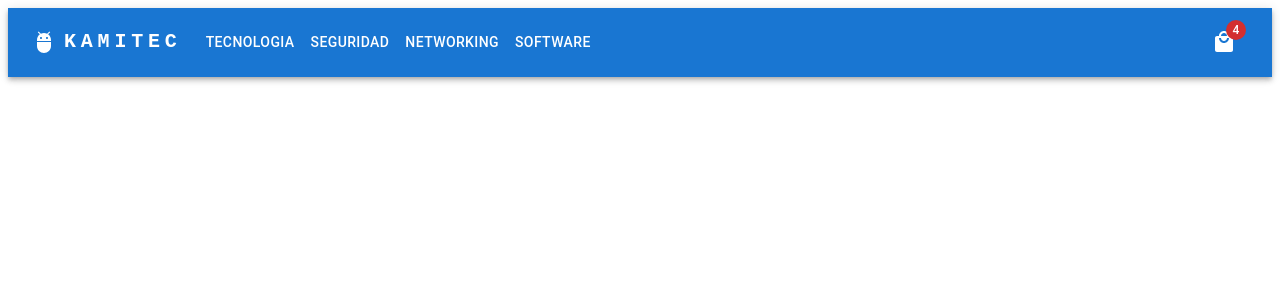
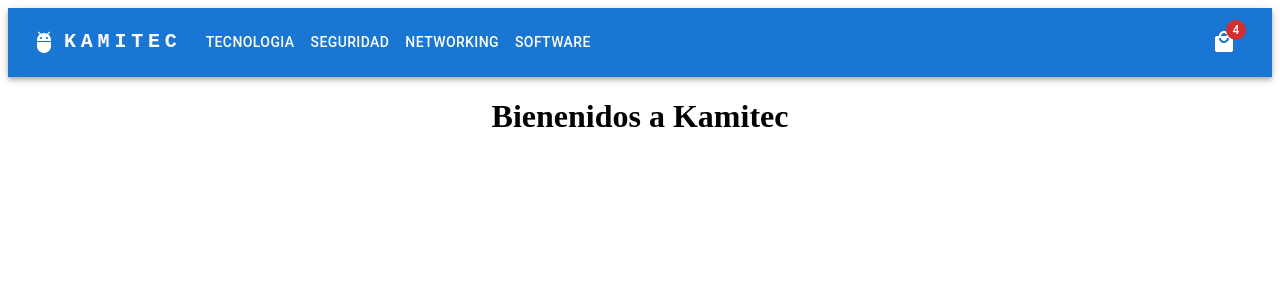
Before and after one commit to jorgerr12/PreEntrega1-Renteria, a React (Vite) app: page / in a window 1280 px wide. Shown: the top 300 px of the page. Built offline with nearby package versions, Linux system fonts and the light colour scheme.

Commit message:
reentrega segun consigna

```diff
--- a/src/App.jsx
+++ b/src/App.jsx
@@ -1,8 +1,13 @@
-import Navbar from "./components/Navbar"
+import Navbar from "./components/navbar/Navbar"
+import ItemListContainer from "./components/itemListContainer/ItemListContainer"
 function App() {
 
   return (
-    <Navbar/>
+    <div>
+      <Navbar/>
+      <ItemListContainer greeting={'Bienenidos a Kamitec'} />
+    </div>
+
   )
 }
 
--- /dev/null
+++ b/src/components/cartWidget/CartWidget.jsx
@@ -0,0 +1,14 @@
+import { Box,IconButton,Badge, } from "@mui/material";
+import LocalMallIcon from '@mui/icons-material/LocalMall';
+const CartWidget = ()=>{
+ return(
+    <Box>
+    <IconButton size="large" aria-label="show 4 new mails" color="inherit">
+        <Badge badgeContent={4} color="error">
+            <LocalMallIcon />
+        </Badge>
+    </IconButton>
+</Box>
+ );
+}
+export default CartWidget;
--- /dev/null
+++ b/src/components/itemListContainer/ItemListContainer.jsx
@@ -0,0 +1,13 @@
+
+
+const ItemListContainer =({greeting})=>{
+    return (
+        <div>
+            <h1 style={{textAlign: "center"}}>
+                {greeting}
+            </h1>
+        </div>
+    );
+}
+
+export default ItemListContainer;
--- a/src/components/Navbar.jsx
+++ b/src/components/navbar/Navbar.jsx
@@ -1,4 +1,5 @@
 import { useState } from 'react';
+import CartWidget from '../cartWidget/CartWidget';
 import AppBar from '@mui/material/AppBar';
 import Box from '@mui/material/Box';
 import Toolbar from '@mui/material/Toolbar';
@@ -9,9 +10,8 @@
 import Container from '@mui/material/Container';
 import Button from '@mui/material/Button';
 import MenuItem from '@mui/material/MenuItem';
-import LocalMallIcon from '@mui/icons-material/LocalMall';
 import AdbIcon from '@mui/icons-material/Adb';
-import { Badge } from '@mui/material';
+
 
 
 const pages = ['Tecnologia', 'Seguridad', 'Networking', 'Software'];
@@ -125,13 +125,7 @@
                             </Button>
                         ))}
                     </Box>
-                    <Box>
-                        <IconButton size="large" aria-label="show 4 new mails" color="inherit">
-                            <Badge badgeContent={4} color="error">
-                                <LocalMallIcon />
-                            </Badge>
-                        </IconButton>
-                    </Box>
+                   <CartWidget/>
                 </Toolbar>
             </Container>
         </AppBar>
```
